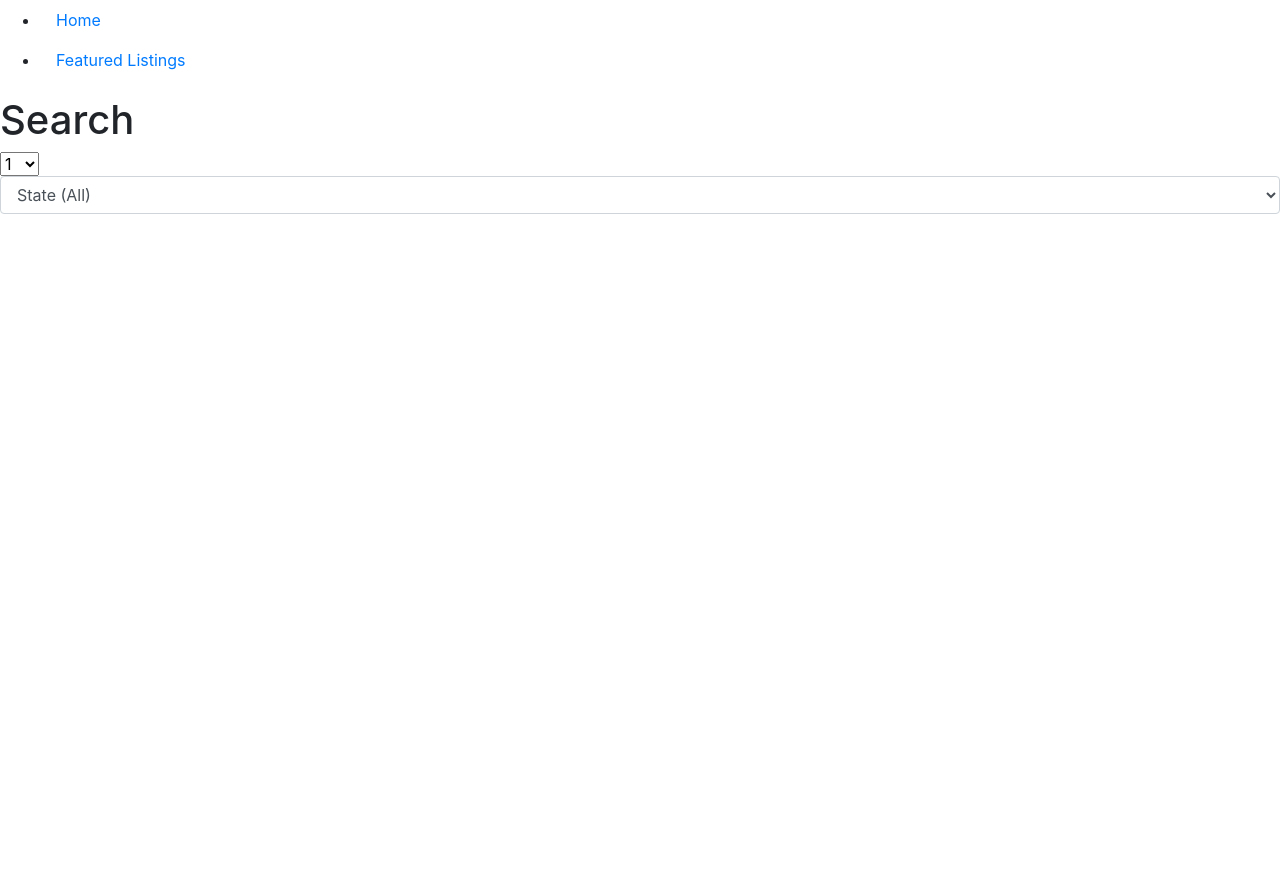
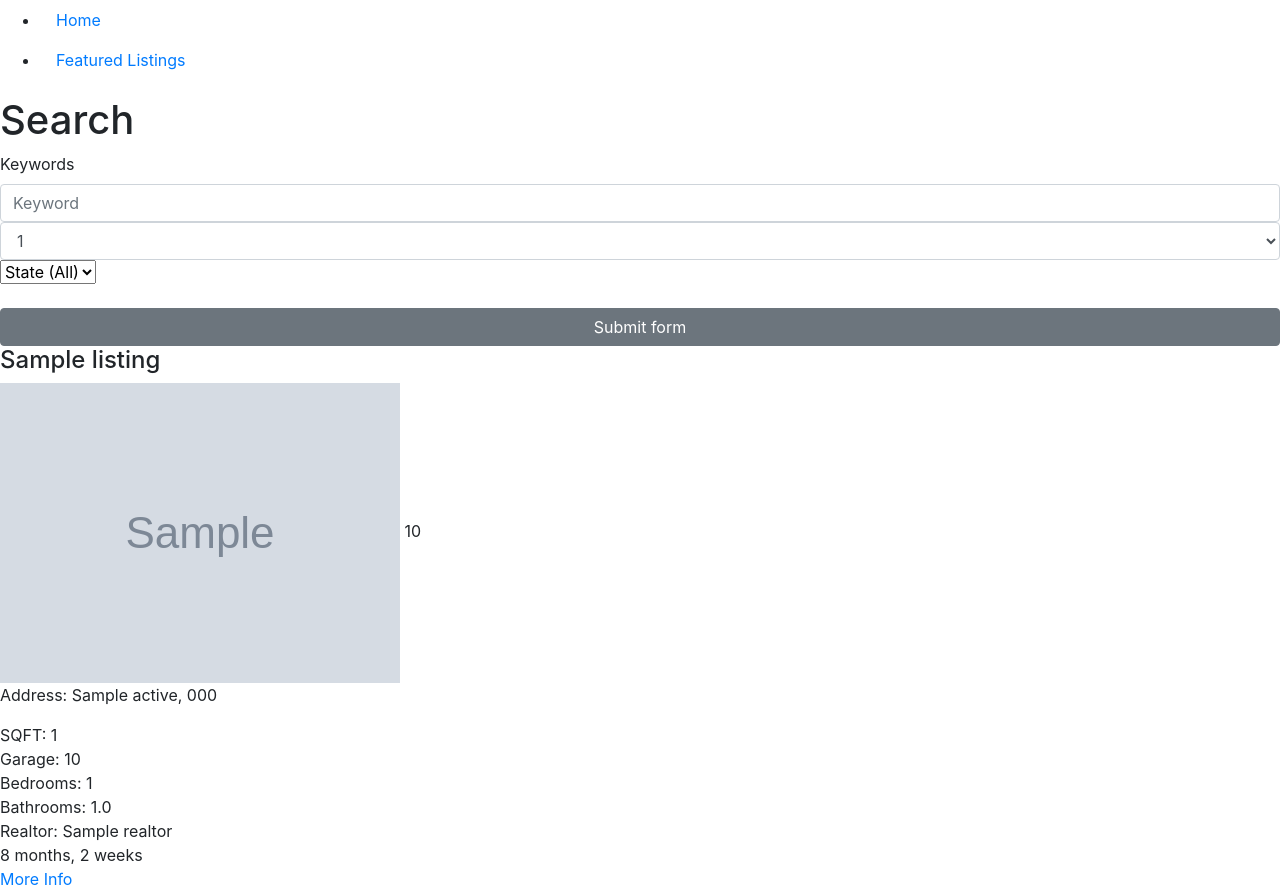
Before and after one commit to nancyruya/Django---Real-Estate, a Django app: page /listings/search in a window 1280 px wide. Before the commit the page ends 214 px from the top, so only its background shows below. Run offline with Django 3.2, Linux system fonts and the light colour scheme; tables that the repository leaves empty hold one stand-in row (values such as "Sample post"); grey boxes marked "Sample" are stand-in pictures; some libraries are stand-ins or nearby versions.

Commit message:
search keyword/state/bedrooms

```diff
--- a/listings/views.py
+++ b/listings/views.py
@@ -25,9 +25,30 @@ def listing(request, listing_id):
     return render(request, 'listings/listing.html', context)
 
 def search(request):
+    queryset_list = Listing.objects.order_by('-list_date')
+
+    # Keywords
+    if 'keywords' in request.GET:
+        keywords = request.GET['keywords']
+        if keywords:
+            queryset_list = queryset_list.filter(description__icontains=keywords)
+
+    # State
+    if 'state' in request.GET:
+        state = request.GET['state']
+        if state:
+            queryset_list = queryset_list.filter(state__iexact=state)
+
+     # Bedrooms
+    if 'bedrooms' in request.GET:
+        bedrooms = request.GET['bedrooms']
+        if bedrooms:
+            queryset_list = queryset_list.filter(bedrooms__lte=bedrooms)
+
 
     context = {
         'bedroom_choices': bedroom_choices,
-        'state_choices': state_choices
+        'state_choices': state_choices,
+        'listings': queryset_list
     }
     return render(request, 'listings/search.html', context)
--- a/templates/listings/search.html
+++ b/templates/listings/search.html
@@ -6,16 +6,46 @@
 
 <h1>Search</h1>
 
-<select>
+<form action="{% url 'search' %}">
+<div>
+    <label>Keywords</label>
+    <input type="text" name="keywords" class="form-control" placeholder="Keyword">
+</div>
+<select name="bedrooms" class="form-control">
     {% for key, value in bedroom_choices.items %}
     <option value="{{ key }}">{{ value }}</option>
     {% endfor %}
 </select>
-<select class="form-control">
+<select name="state" class="foorm-control">
     <option selected="true" disabled="disabled">State (All)</option>
     {% for key, value in state_choices.items %}
     <option value="{{ key }}"> {{ value }}</option>
     {% endfor %}
 </select>
+<button class="btn btn-secondary btn-block mt-4" type="submit"> Submit form</button>
+</form>
+
+{% if listings %}
+{% for listing in listings %}
+<!-- Listings -->
+<h4> {{ listing.title }}</h4>
+<img src="{{ listing.photo_main.url }}">
+<span>{{ listing.price | intcomma }}</span>
+<p>Address: {{ listing.city}} {{ listing.state}}, {{ listing.zipcode}}</p>
+<div>SQFT: {{ listing.sqft}}</div>
+<div>Garage: {{ listing.garage}}</div>
+<div>Bedrooms: {{ listing.bedrooms}}</div>
+<div>Bathrooms: {{ listing.bathrooms}}</div>
+<div>Realtor: {{ listing.realtor }}</div>
+<div>{{ listing.list_date | timesince }}</div>
+<a href="{% url 'listing' listing.id %}">More Info</a>
+{% endfor %}
+
+{% else %}
+<div class="col-md-12">
+    <p>No Listings available</p>
+</div>
+{% endif %}
+
 
 {% endblock %}
```
Also changed, not shown: templates/pages/index.html (+6 -3 lines).
